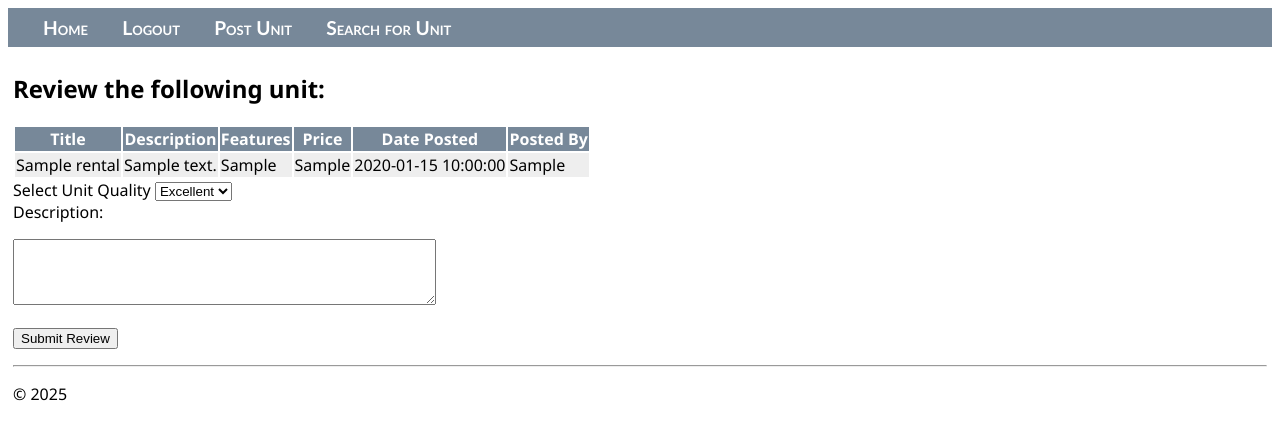
After one commit to DergevorkianJadeCSUN/440Project-Group9, a Flask app: page /review/1 in a window 1280 px wide. The commit adds this page. Shown: the top 440 px of the page. Run offline with Flask 3, Linux system fonts and the light colour scheme; a user stored in the database is signed in; tables that the repository leaves empty hold one stand-in row (values such as "Sample post").

Commit message:
added review page

```diff
--- a/webapp/auth.py
+++ b/webapp/auth.py
@@ -79,3 +79,11 @@ def search():
         terms = request.form.get('terms')
         return render_template('search.html', units = Rental.query.filter_by(Rental.features.contains(f'%{terms}')))
     return render_template('search.html', units = Rental.query.all())
+
+@auth.route('/review/<id>', methods = ['GET', 'POST'])
+@login_required
+def review(id):
+    if Rental.query.filter((Rental.id == id) & (Rental.user == current_user.username)).first():
+        flash("You can't review your own posting", "message")
+        return render_template('search.html', units = Rental.query.all())
+    return render_template('review.html', unit= Rental.query.filter(Rental.id == id))
--- a/webapp/templates/post.html
+++ b/webapp/templates/post.html
@@ -1,6 +1,6 @@
 {% extends "layout.html" %}
 
-{% block title %}Login{% endblock %}
+{% block title %}Post Unit{% endblock %}
 
 {% block content %}
     <h2>Register your unit</h2>
@@ -17,6 +17,6 @@
         <label>Monthly Price:</label>
         <input type="number" name="price" required>
         <br>
-        <button type="submit">Login</button>
+        <button type="submit">Post</button>
     </form>
 {% endblock %}
--- /dev/null
+++ b/webapp/templates/review.html
@@ -0,0 +1,45 @@
+{% extends "layout.html" %}
+
+{% block title %}Review{% endblock %}
+
+{% block content %}
+    <h2>Review the following unit:</h2>
+    <table>
+        <tbody>
+            <tr>
+                <th scope="col">Title</th>
+                <th scope="col">Description</th>
+                <th scope="col">Features</th>
+                <th scope="col">Price</th>
+                <th scope="col">Date Posted</th>
+                <th scope="col">Posted By</th>
+            </tr>
+            {% for Rental in unit %}
+                <tr>
+                    <td>{{Rental.title}}</td>
+                    <td>{{Rental.description}}</td>
+                    <td>{{Rental.features}}</td>
+                    <td>{{Rental.price}}</td>
+                    <td>{{Rental.date}}</td>
+                    <td>{{Rental.user}}</td>
+                </tr>
+            {% endfor %}
+        </tbody>
+    </table>
+    <form method="POST">
+        <label for="quality">Select Unit Quality</label>
+
+        <select name="quality" id="quality">
+            <option value="excellent">Excellent</option>
+            <option value="good">Good</option>
+            <option value="fair">Fair</option>
+            <option value="poor">Poor</option>
+        </select>
+
+        <br>
+        <label>Description:</label> <p>
+        <textarea id="desc" name="desc" rows="4" cols="50"></textarea>
+        <p>
+        <button type="submit">Submit Review</button>
+    </form>
+{% endblock %}
--- a/webapp/templates/search.html
+++ b/webapp/templates/search.html
@@ -16,6 +16,7 @@
             <th scope="col">Price</th>
             <th scope="col">Date Posted</th>
             <th scope="col">Posted By</th>
+            <th scope="col">Review Link</th>
         </tr>
         {% for Rental in units %}
         <tr>
@@ -25,6 +26,7 @@
             <td>{{Rental.price}}</td>
             <td>{{Rental.date}}</td>
             <td>{{Rental.user}}</td>
+            <td><a href="{{ url_for('auth.review', id=Rental.id)}}">Review</a></td>
         </tr>
         {% endfor %}
     </tbody>
```
